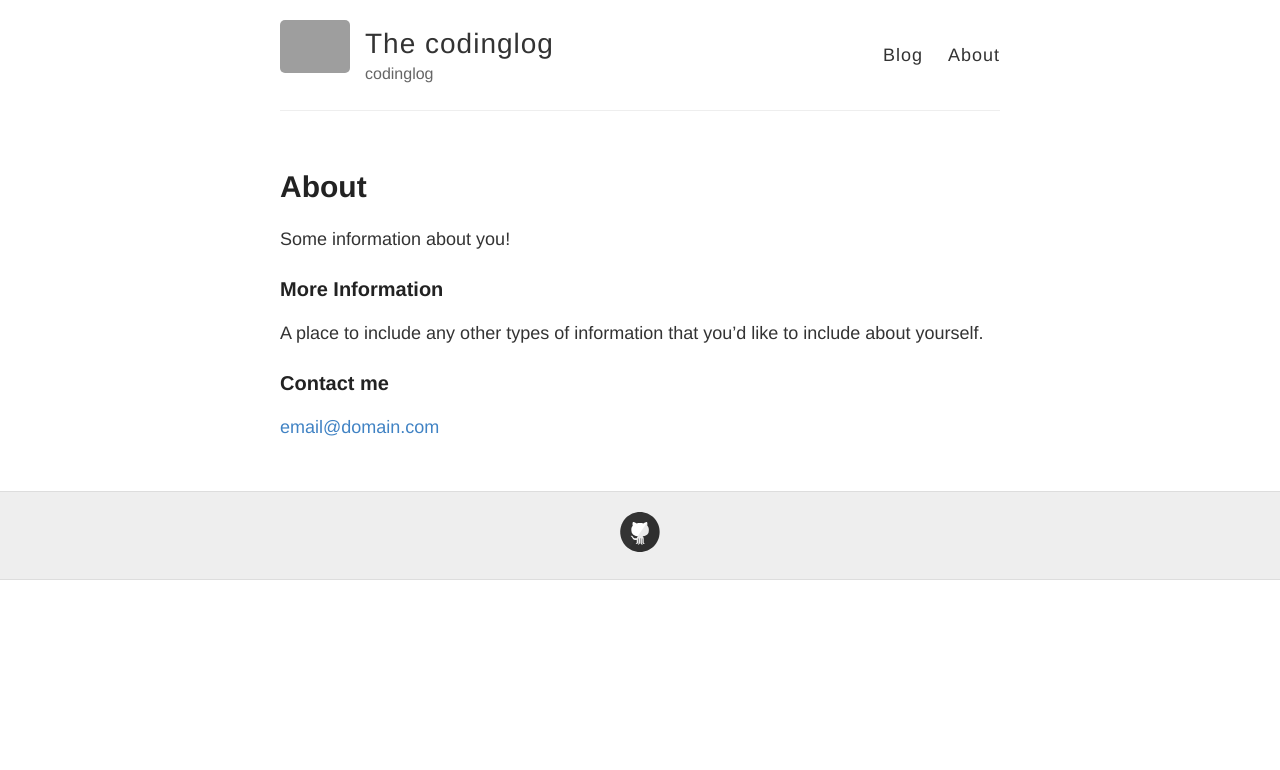
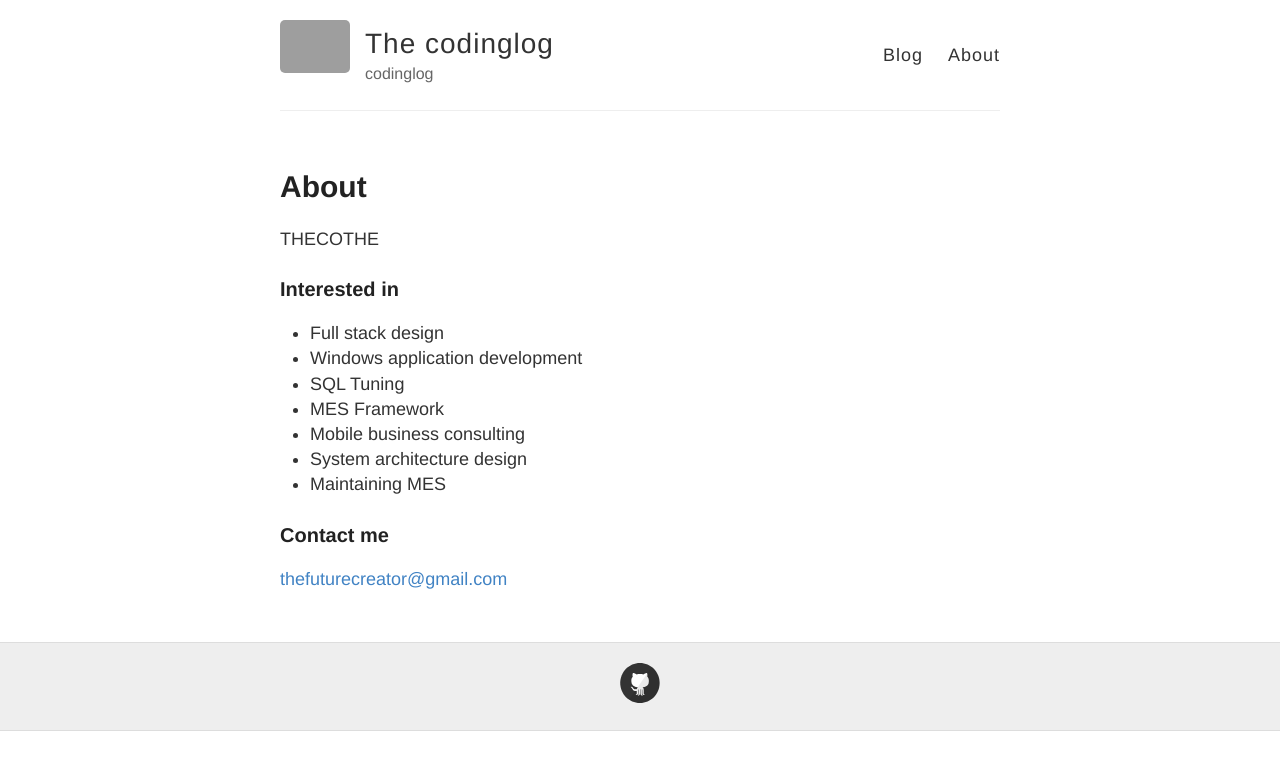
Before and after one commit to thecodinglog/thecodinglog.github.io, a Jekyll site: the page built from about.md, in a window 1280 px wide. Shown: the top 770 px of the page. Built offline with Jekyll 4.4.1, drawn with Linux system fonts in a browser that asks for light colours; grey boxes are pictures that could not be loaded.

```diff
--- a/about.md
+++ b/about.md
@@ -4,12 +4,18 @@ title: About
 permalink: /about/
 ---
 
-Some information about you!
+THECOTHE
 
-### More Information
+### Interested in
 
-A place to include any other types of information that you'd like to include about yourself.
+* Full stack design
+* Windows application development
+* SQL Tuning
+* MES Framework
+* Mobile business consulting
+* System architecture design
+* Maintaining MES
 
 ### Contact me
 
-[email@domain.com](mailto:email@domain.com)
+[thefuturecreator@gmail.com](mailto:thefuturecreator@gmail.com)
```
Also changed, not shown: _posts/2014-3-3-Hello-World.md (deleted, +0 -11 lines), _posts/2017-7-31-web-setting.md (added, +177 -0 lines), README.md.
